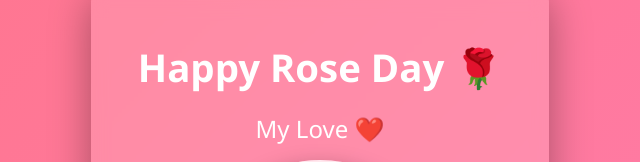
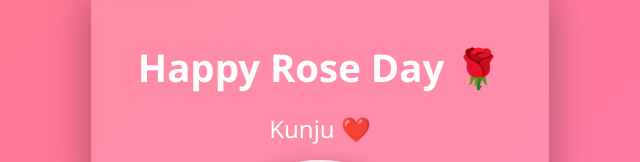
Before and after one commit to kunjuoiii/Roseday, a plain HTML site: page index.html in a window 1280 px wide. Shown: the top 162 px of the page, 320-960 px from the left. Drawn offline with Linux system fonts and the light colour scheme.

Commit message:
Update subtitle for Rose Day celebration

```diff
--- a/index.html
+++ b/index.html
@@ -103,7 +103,7 @@ p {
 
 <div class="card">
     <h1>Happy Rose Day 🌹</h1>
-    <h2>My Love ❤️</h2>
+    <h2> Kunju ❤️</h2>
 
     <!-- Slideshow -->
     <div class="slideshow">
```
